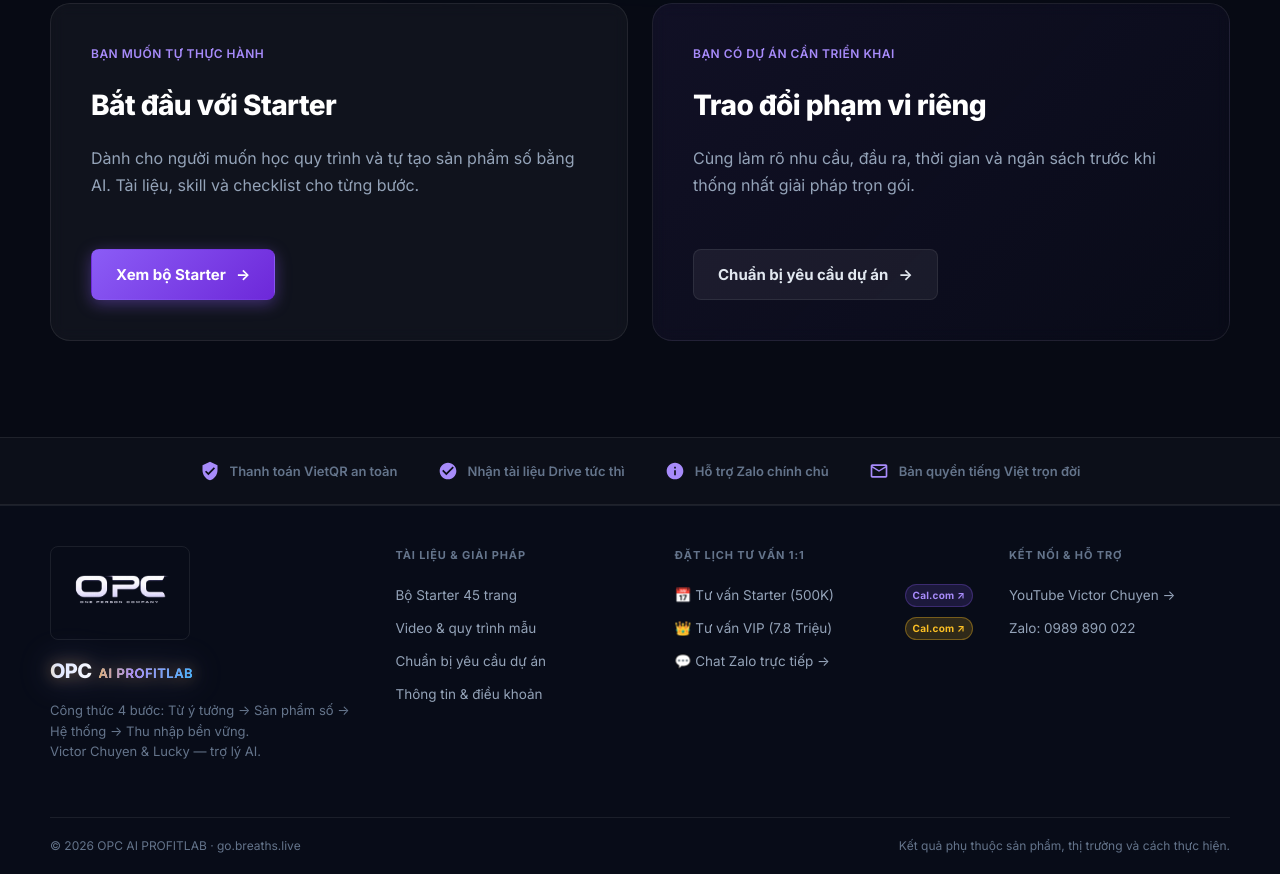
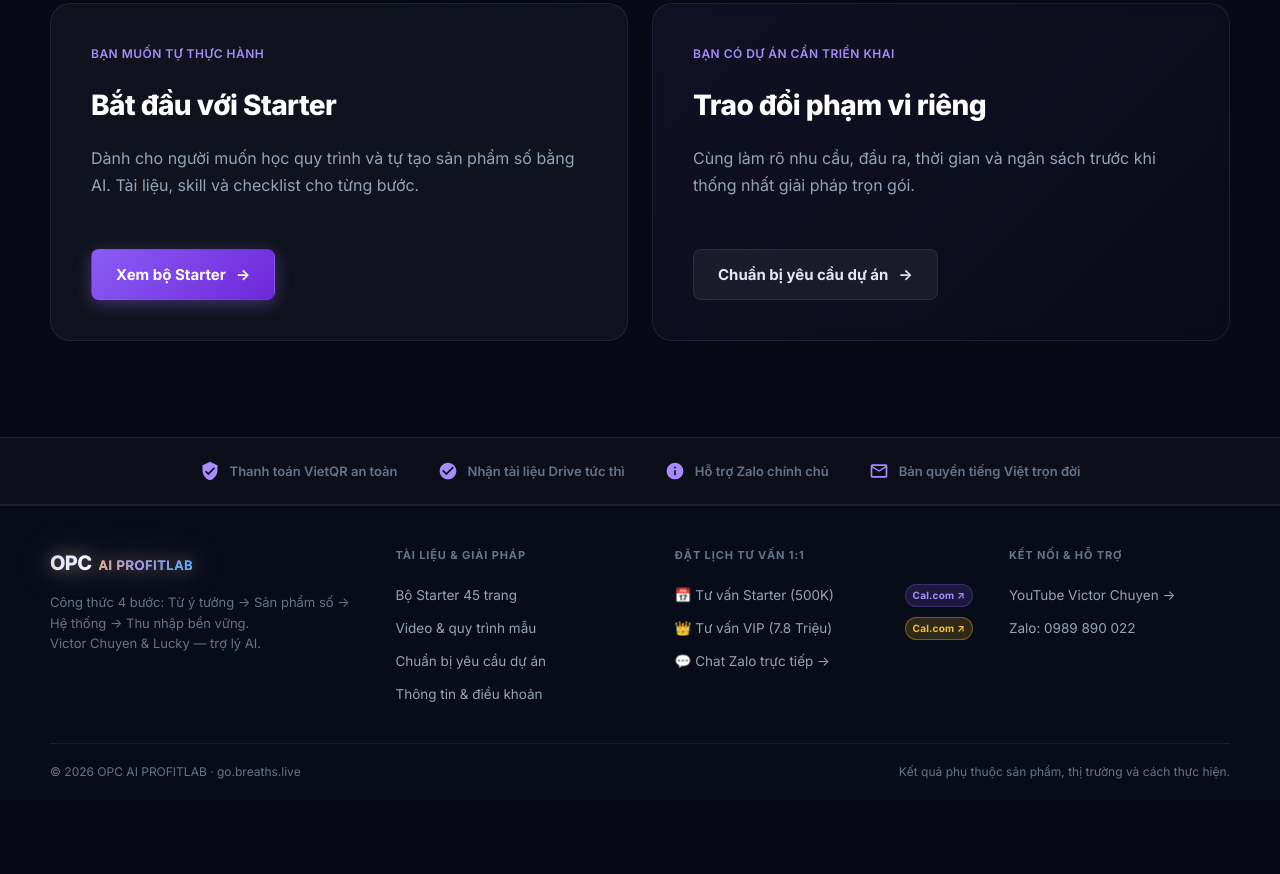
Before and after one commit to victorChuyen/AI-PROFITLAB, a website: page public/index.html in a window 1280 px wide. Shown: the part 6062-6936 px from the top of the page. After the commit the page ends 6862 px from the top, so only its background shows below. Drawn offline with Linux system fonts and the light colour scheme.

Commit message:
style: remove footer artwork from homepage

```diff
--- a/public/index.html
+++ b/public/index.html
@@ -604,9 +604,6 @@
   <footer>
     <div class="wrap footer-grid">
       <div class="footer-col-brand">
-        <a class="footer-art" href="assets/opc-brand-original.webp" target="_blank" rel="noopener noreferrer" aria-label="Xem ảnh thương hiệu OPC kích thước đầy đủ">
-          <img src="assets/opc-brand-original.webp" width="1536" height="1024" loading="lazy" decoding="async" alt="OPC — One Person Company">
-        </a>
         <a class="brand" href="/"><span class="neon-text">OPC <b>AI PROFITLAB</b></span></a>
         <p>Công thức 4 bước: Từ ý tưởng → Sản phẩm số → Hệ thống → Thu nhập bền vững.<br>Victor Chuyen & Lucky — trợ lý AI.</p>
       </div>
```
